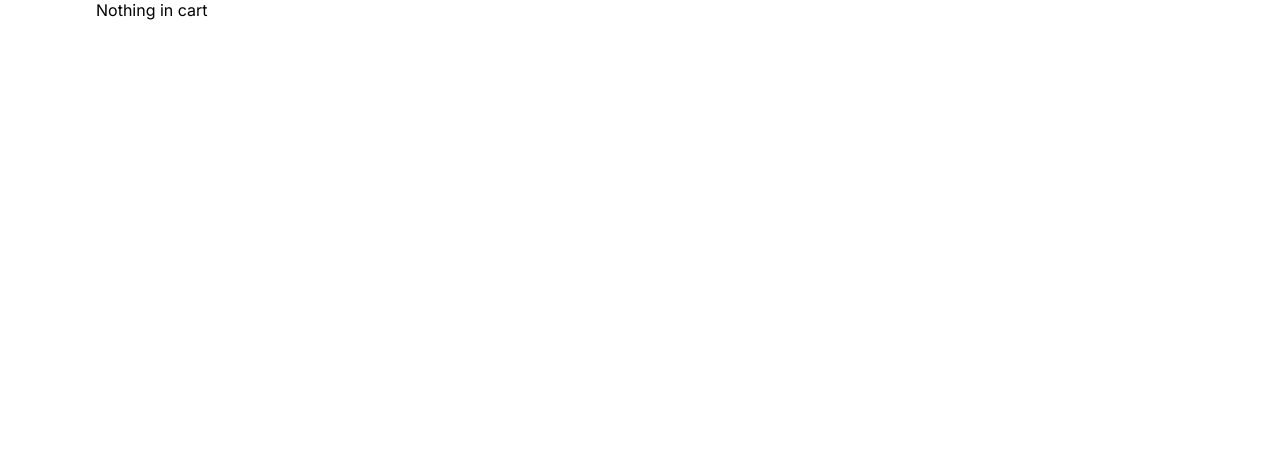
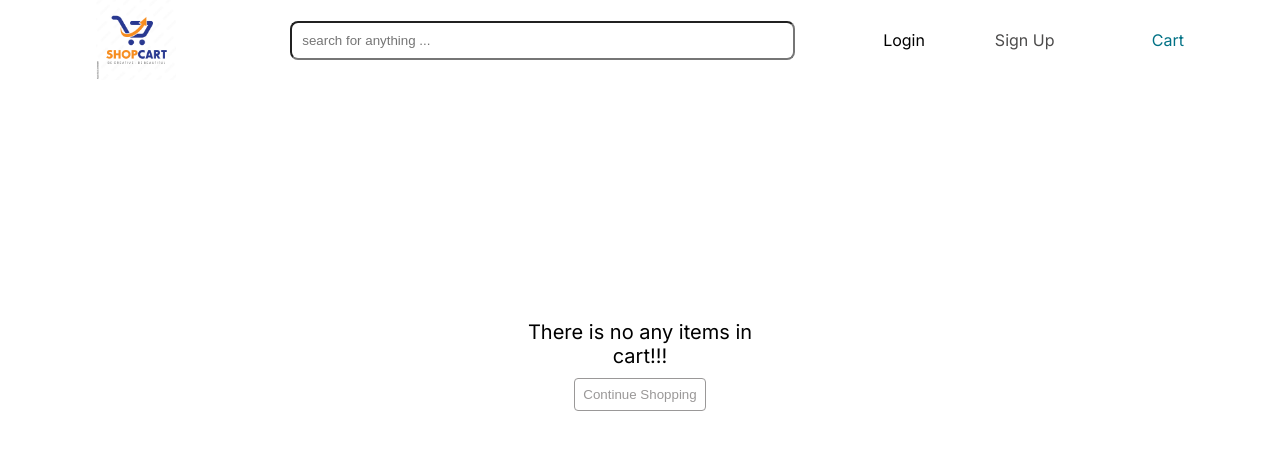
Before and after one commit to sajakshrestha8/E-commmerce, a React (Vite) app in the folder e-commerce/: page /cart in a window 1280 px wide. Shown: the top 450 px of the page. Built offline with nearby package versions, Linux system fonts and the light colour scheme.

Commit message:
stuck on storing multiple object in local storage

```diff
--- a/e-commerce/src/assets/Components/Cart.jsx
+++ b/e-commerce/src/assets/Components/Cart.jsx
@@ -1,21 +1,38 @@
 import { useEffect, useState } from "react";
 import Navigation from "./Navigation";
-import Demo from "../../Photos/demo-cart.jpg";
+import { Link } from "react-router-dom";
+import { ToastContainer, toast } from "react-toastify";
 
 export default function Cart() {
   const [cartItem, setCartItem] = useState(null);
+  const deleteNotice = () =>
+    toast("Item has been deleted successfully! Refresh to see");
 
   useEffect(() => {
     const storedItem = localStorage.getItem("AddedData");
-    setCartItem(JSON.parse(storedItem));
+
+    if (storedItem) {
+      setCartItem(JSON.parse(storedItem));
+    }
   }, []);
 
   if (!cartItem) {
-    return <>Nothing in cart</>;
+    return (
+      <>
+        <Navigation />
+        <div className="noitems-conatiner">
+          <div>There is no any items in cart!!!</div>
+          <Link to={"/"}>
+            <button className="continue-btn">Continue Shopping</button>
+          </Link>
+        </div>
+      </>
+    );
   }
 
   const del = () => {
     localStorage.removeItem("AddedData");
+    deleteNotice();
   };
 
   console.log(cartItem);
@@ -39,6 +56,18 @@ export default function Cart() {
         </div>
         <div className="cart-info">
           <button onClick={del}>Delete</button>
+          <ToastContainer
+            position="top-right"
+            autoClose={2000}
+            hideProgressBar={false}
+            newestOnTop={false}
+            closeOnClick
+            rtl={false}
+            pauseOnFocusLoss
+            draggable
+            pauseOnHover
+            theme="dark"
+          />
         </div>
         <div className="cart-info">
           <label>$ {cartItem.total}</label>
--- a/e-commerce/src/assets/Components/Product-desc.jsx
+++ b/e-commerce/src/assets/Components/Product-desc.jsx
@@ -46,6 +46,9 @@ export default function Desc() {
   };
 
   const Cart = () => {
+    // const storedItems = localStorage.getItem("AddedData");
+    // const addedItemArray = [storedItems];
+
     const addeditem = {
       image: desc.image,
       name: desc.title,
@@ -54,6 +57,8 @@ export default function Desc() {
       total: desc.price * item,
     };
     console.log(addeditem);
+
+    // addedItemArray.push(addeditem);
     localStorage.setItem("AddedData", JSON.stringify(addeditem));
     addedToCart();
   };
@@ -112,11 +117,9 @@ export default function Desc() {
             <div className="buy-buttons">
               <button className="buy">Buy Now</button>
 
-              <Link to={"/cart"}>
-                <button className="add-cart" onClick={Cart}>
-                  Add to Cart
-                </button>
-              </Link>
+              <button className="add-cart" onClick={Cart}>
+                Add to Cart
+              </button>
             </div>
             <div></div>
           </div>
@@ -146,6 +149,7 @@ export default function Desc() {
 
       {/* Category section */}
 
+      <div className="product-heading">Related Products</div>
       <div className="product-container">
         {realtedData.map((value, index) => {
           return (
@@ -162,8 +166,8 @@ export default function Desc() {
         })}
       </div>
       <ToastContainer
-        position="top-right"
-        autoClose={2000}
+        position="bottom-right"
+        autoClose={5000}
         hideProgressBar={false}
         newestOnTop={false}
         closeOnClick
--- a/e-commerce/src/assets/css/Components/cart.css
+++ b/e-commerce/src/assets/css/Components/cart.css
@@ -16,3 +16,27 @@
     justify-content: center;
     padding-top: 2.5rem;
 }
+
+.noitems-conatiner{
+    margin-left: auto;
+    margin-right: auto;
+    width: 25%;
+    text-align: center;
+    margin-top: 15rem;
+    font-size: 20px;
+}
+
+.continue-btn{
+    margin-top: 10px;
+    padding: 8px;
+    border-radius: 4px;
+    background-color: white;
+    border: 1px solid rgb(154, 152, 152);
+    color: rgb(154, 152, 152);
+    transition: 0.1s ease;
+}
+
+.continue-btn:hover{
+    background-color: #e5e5e5;
+    border: none;
+}
```
